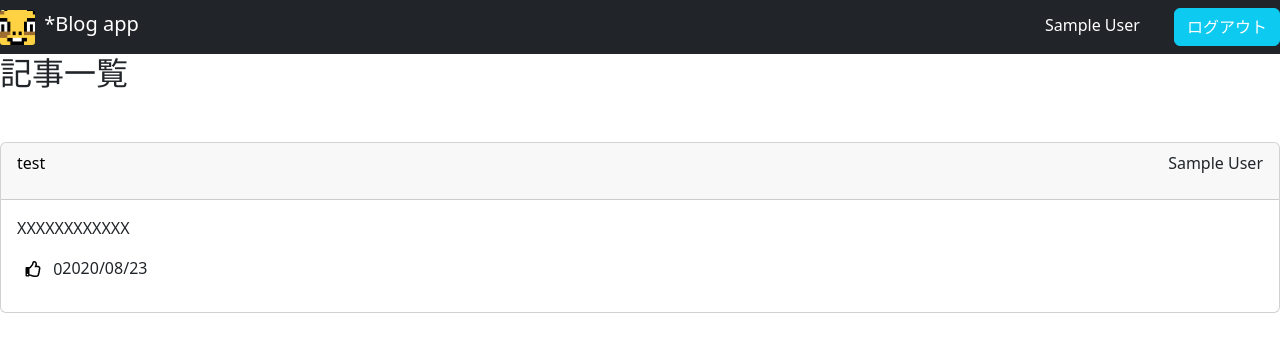
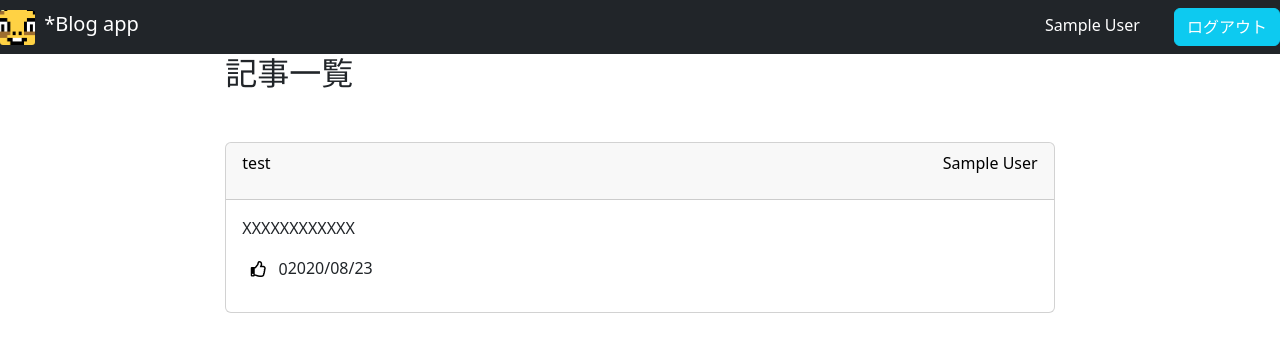
Before and after one commit to masato-bkn/blog, a Rails app: page / in a window 1280 px wide. Shown: the top 362 px of the page. Run offline with Rails 7, Linux system fonts and the light colour scheme; the visitor is signed in with stand-in values (Sample User, id 1); data comes from the database, SQL or seed files in the repository; data that the repository does not hold is empty; style sheets or scripts are compiled from the project's sources; some libraries are stand-ins or nearby versions.

Commit message:
topページを修正

```diff
--- a/app/assets/stylesheets/custom.scss
+++ b/app/assets/stylesheets/custom.scss
@@ -29,21 +29,24 @@
     }
 }
 
-.card {
-  &-article {
-    margin: 50px 0px;
+
+.article {
+  margin: 50px 0px;
     &-title {
+      float: left;
+    }
+    .user-name {
+      float: right;
+    }
+    .link {
       text-decoration:none;
       color: black;
-    }
-    .user-name {
-      float: right
     }
     .delete-section {
       width: 30px
     }
   }
-}
+
 
 .good-form {
   float: left
--- /dev/null
+++ b/app/controllers/home_controller.rb
@@ -0,0 +1,5 @@
+class HomeController < ApplicationController
+  def top
+    @articles = Article.all
+  end
+end
--- a/app/controllers/static_pages_controller.rb
+++ /dev/null
@@ -1,5 +0,0 @@
-class StaticPagesController < ApplicationController
-  def top
-    @articles = Article.all
-  end
-end
--- /dev/null
+++ b/app/views/home/top.html.erb
@@ -0,0 +1,23 @@
+<div class="container-fluid">
+  <div class="row">
+    <div class="col-md-8 offset-md-2">
+      <p class="h2 text-dark page-title">記事一覧</p>
+
+      <% @articles.includes(:goods, :user).each do |article| %>
+        <div class="card article">
+          <div class="card-header">
+            <p class="article-title"><%= link_to article.title, article_path(id: article.id), {class: "link"} %></p>
+            <p class="user-name"><%= link_to article.user.name, user_path(id: article.user.id), {class: "link"} %></p>
+          </div>
+          <div class="card-body">
+            <p class="card-text"><%= article.content%></p>
+            <div class="good-form">
+              <%= render 'articles/good_form', {article: article} %>
+            </div>
+            <p class="text-right"><%= format_time(article.created_at) %></p>
+          </div>
+        </div>
+      <% end %>
+    </div>
+  </div>
+</div>
--- a/app/views/static_pages/top.html.erb
+++ /dev/null
@@ -1,19 +0,0 @@
-<p class="h2 text-dark page-title">記事一覧</p>
-
-<% @articles.includes(:goods).each do |article| %>
-  <div class="card card-article">
-    <div class="card-header card-article-header">
-      <%=link_to article.title,article_path(id: article.id), class: "card-article-title"  %>
-      <p class="user-name">
-        <%= article.user.name%>
-      </p>
-    </div>
-    <div class="card-body">
-      <p class="card-text"><%= article.content%></p>
-      <div class="good-form">
-        <%= render 'articles/good_form', {article: article} %>
-      </div>
-      <p class="text-right"><%= format_time(article.created_at) %></p>
-    </div>
-  </div>
-<% end %>
--- a/config/routes.rb
+++ b/config/routes.rb
@@ -1,7 +1,7 @@
 Rails.application.routes.draw do
   devise_for :users
 
-  root 'static_pages#top'
+  root 'home#top'
   resources :users
   resources :articles
   resources :goods, only: [:create, :destroy]
```
Also changed, not shown: app/views/layouts/application.html.erb (+0 -8 lines).
